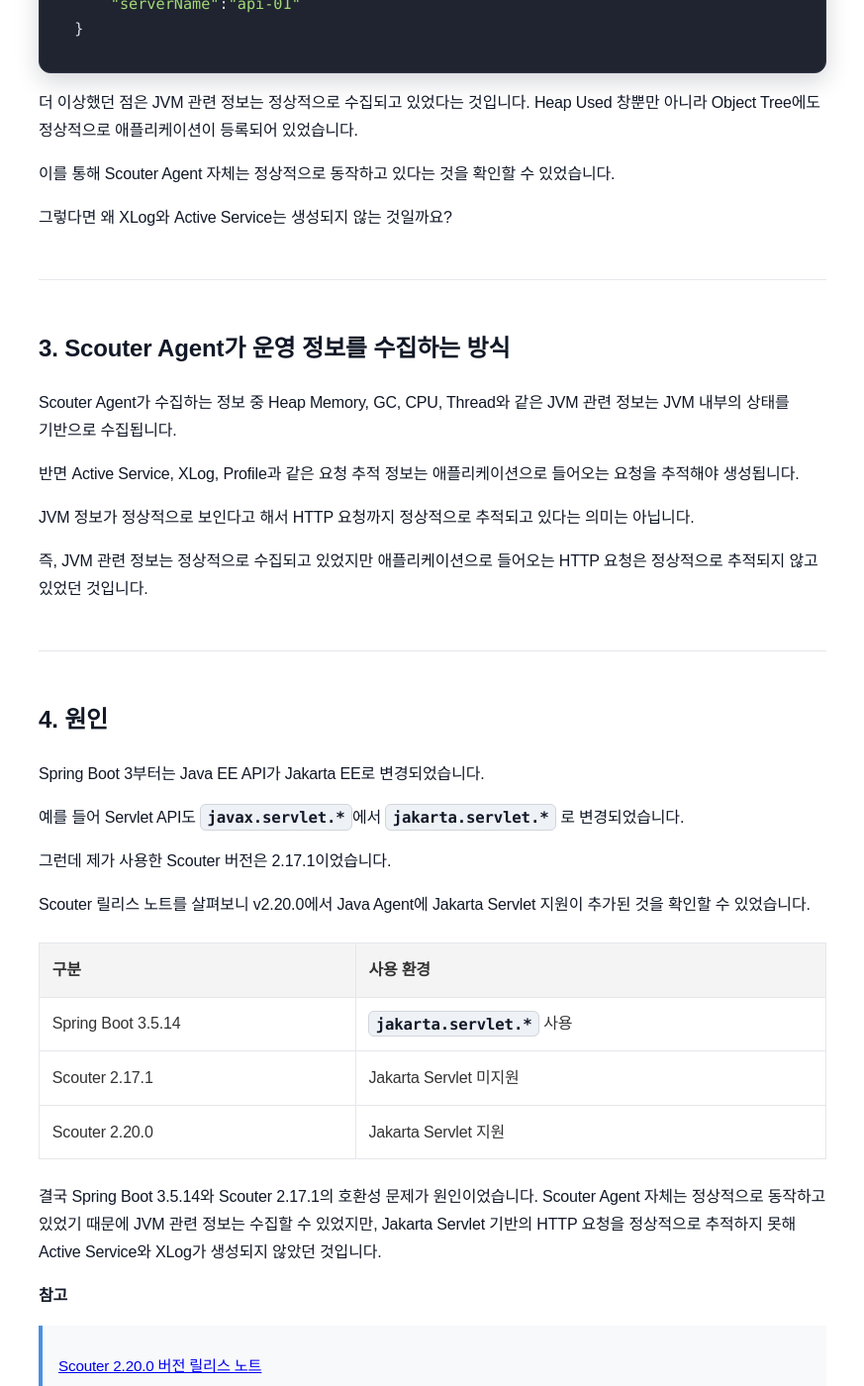
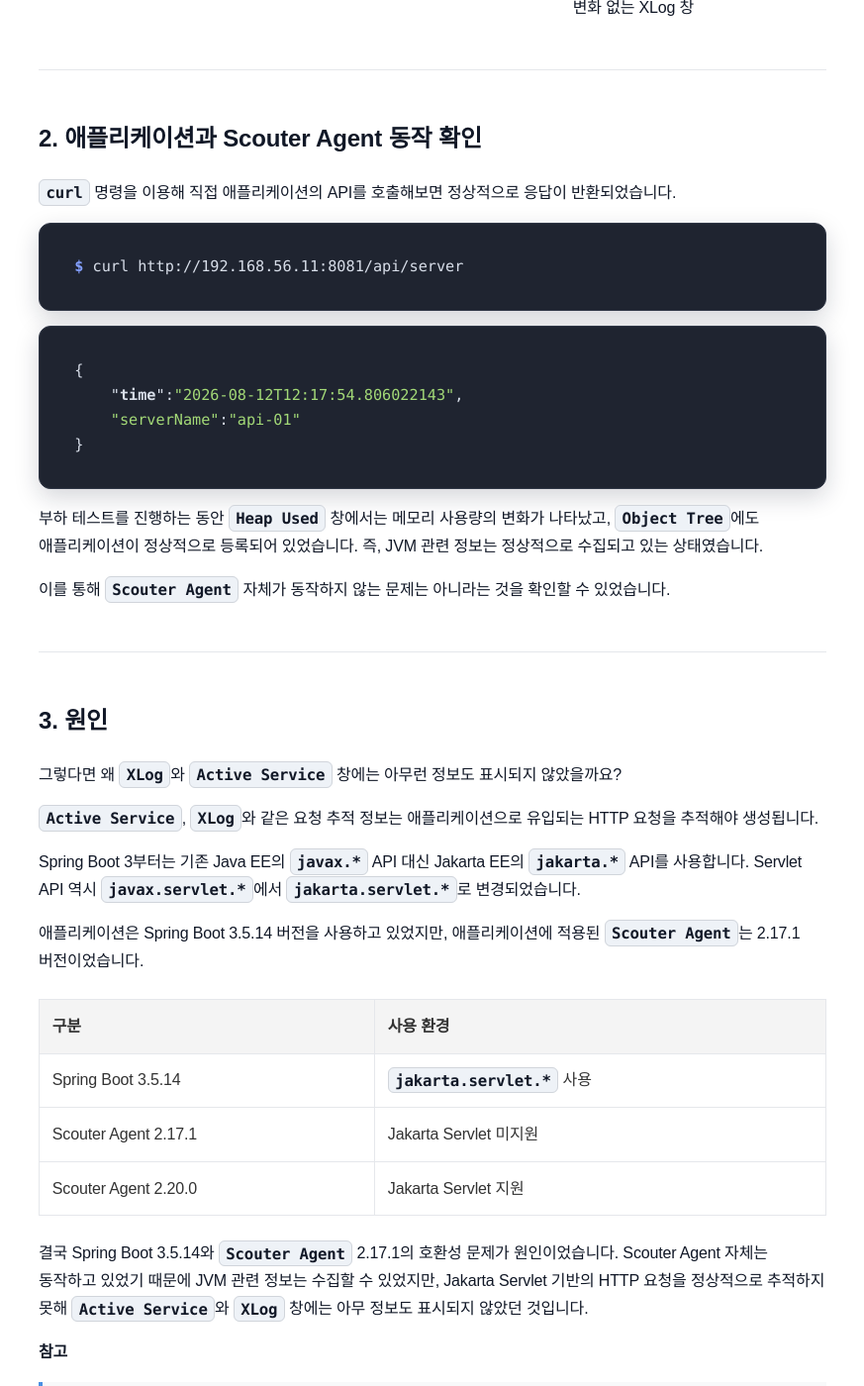
Before and after one commit to sanghoon-lee/sanghoon-lee.github.io, a Jekyll site: the page built from _posts/2026-08-13-scouter-trouble.md, in a window 1280 px wide and 1400 px high, scrolled down 2060 px. Shown: the whole window at 99% size, without its empty margins (203-1076 px from the left). Built offline with Jekyll 4.4.1, drawn with Linux system fonts in a browser that asks for light colours; nearby versions of some CDN libraries; comment, search, counter and statistics services are not loaded; some of the changed text lies outside the part shown.

Commit message:
스카우터 트러블슈팅 포스팅 추가

````diff
--- a/_posts/2026-08-13-scouter-trouble.md
+++ b/_posts/2026-08-13-scouter-trouble.md
@@ -10,24 +10,22 @@ tags:
   - 자바
 ---
 
-Spring Boot로 개발된 애플리케이션에 JMeter로 부하를 발생시켜 Scouter에서 운영 정보가 어떻게 변화하는지 확인하기 위한 토이프로젝트를 진행하던 도중에 이상 현상을 발견했습니다.
+Spring Boot로 개발된 애플리케이션에 `JMeter`로 부하를 발생시키고, `Scouter Server`에 수집되는 운영 정보의 변화를 확인하는 토이프로젝트를 진행하던 중 이상한 현상을 발견했습니다.
 
-분명 애플리케이션은 정상적으로 실행되고 있었고, Scouter Agent도 정상적으로 연동된 상태였습니다.
-
-하지만 아무리 애플리케이션에 요청을 전송해도 XLog 창에는 아무 표시도 나타나지 않았습니다.
+분명 애플리케이션은 정상적으로 실행되고 있었고, `Scouter Agent`도 애플리케이션에 정상적으로 적용된 것으로 보였습니다. 하지만 애플리케이션에 요청을 계속 전송해도 `Active Service`와 `XLog`에는 아무런 정보도 표시되지 않았습니다.
 
 ---
 
 ## 1. 문제 상황
 
-모니터링 대상 애플리케이션의 실행 환경은 다음과 같습니다.
+애플리케이션의 실행 환경은 다음과 같았습니다.
 
 * Spring Boot 3.5.14
 * Scouter 2.17.1
 * Java 21
 * Embedded Tomcat
 
-아래와 같은 조건으로 JMeter를 구성하고, 단일 API를 반복 호출하는 단순한 시나리오로 애플리케이션에 요청을 집중시켰습니다.
+그리고 단일 API를 반복 호출하는 단순한 시나리오로 애플리케이션에 부하를 발생시킬 수 있도록 `JMeter`를 아래와 같은 조건으로 구성했습니다.
 
 - Thread Group
   - Number of Threads : 50
@@ -39,20 +37,32 @@ Spring Boot로 개발된 애플리케이션에 JMeter로 부하를 발생시켜
   - Port : 8081
   - GET /api/server
 
-부하를 발생시키자 Heap Used 창을 통해 메모리 사용량의 변화가 관찰되었습니다.
+부하 테스트를 시작하자 `Heap Used` 창에서는 메모리 사용량의 변화가 나타났습니다.
 
 <img class="main-image" src="/assets/images/loadtest.png" alt="부하 발생시 Heap Used 변화">
 
-하지만 XLog, Active Service 등은 아무런 정보도 출력되지 않았습니다.
+하지만 `XLog`와 `Active Service` 창에는 아무런 정보도 표시되지 않았습니다.
+
+<div class="image-row">
+  <figure>
+    <img class="main-image" src="/assets/images/active-service.jpg" alt="변화 없는 Active Service">
+    <figcaption>변화 없는 Active Service 창</figcaption>
+  </figure>
+
+  <figure>
+    <img class="main-image" src="/assets/images/xlog.jpg" alt="변화 없는 XLog">
+    <figcaption>변화 없는 XLog 창</figcaption>
+  </figure>
+</div>
 
 ---
 
 ## 2. 애플리케이션과 Scouter Agent 동작 확인
 
-직접 애플리케이션의 API를 호출해 봤지만 정상적으로 응답이 반환되었습니다.
+`curl` 명령을 이용해 직접 애플리케이션의 API를 호출해보면 정상적으로 응답이 반환되었습니다.
 
 ```bash
-$ curl http://192.168.56.11:8081/api/server                                                                                                             er
+$ curl http://192.168.56.11:8081/api/server
 ```
 
 ```json
@@ -62,64 +72,62 @@ $ curl http://192.168.56.11:8081/api/server
 }
 ```
 
-더 이상했던 점은 JVM 관련 정보는 정상적으로 수집되고 있었다는 것입니다. Heap Used 창뿐만 아니라 Object Tree에도 정상적으로 애플리케이션이 등록되어 있었습니다.
+부하 테스트를 진행하는 동안 `Heap Used` 창에서는 메모리 사용량의 변화가 나타났고, `Object Tree`에도 애플리케이션이 정상적으로 등록되어 있었습니다. 즉, JVM 관련 정보는 정상적으로 수집되고 있는 상태였습니다.
 
-이를 통해 Scouter Agent 자체는 정상적으로 동작하고 있다는 것을 확인할 수 있었습니다.
-
-그렇다면 왜 XLog와 Active Service는 생성되지 않는 것일까요?
+이를 통해 `Scouter Agent` 자체가 동작하지 않는 문제는 아니라는 것을 확인할 수 있었습니다.
 
 ---
 
-## 3. Scouter Agent가 운영 정보를 수집하는 방식
+## 3. 원인
 
-Scouter Agent가 수집하는 정보 중 Heap Memory, GC, CPU, Thread와 같은 JVM 관련 정보는 JVM 내부의 상태를 기반으로 수집됩니다.
+그렇다면 왜 `XLog`와 `Active Service` 창에는 아무런 정보도 표시되지 않았을까요?
 
-반면 Active Service, XLog, Profile과 같은 요청 추적 정보는 애플리케이션으로 들어오는 요청을 추적해야 생성됩니다.
+`Active Service`, `XLog`와 같은 요청 추적 정보는 애플리케이션으로 유입되는 HTTP 요청을 추적해야 생성됩니다.
 
-JVM 정보가 정상적으로 보인다고 해서 HTTP 요청까지 정상적으로 추적되고 있다는 의미는 아닙니다.
+Spring Boot 3부터는 기존 Java EE의 `javax.*` API 대신 Jakarta EE의 `jakarta.*` API를 사용합니다. Servlet API 역시 `javax.servlet.*`에서 `jakarta.servlet.*`로 변경되었습니다.
 
-즉, JVM 관련 정보는 정상적으로 수집되고 있었지만 애플리케이션으로 들어오는 HTTP 요청은 정상적으로 추적되지 않고 있었던 것입니다.
-
----
-
-## 4. 원인
-
-Spring Boot 3부터는 Java EE API가 Jakarta EE로 변경되었습니다.
-
-예를 들어 Servlet API도 `javax.servlet.*`에서 `jakarta.servlet.*` 로 변경되었습니다.
-
-그런데 제가 사용한 Scouter 버전은 2.17.1이었습니다.
-
-Scouter 릴리스 노트를 살펴보니 v2.20.0에서 Java Agent에 Jakarta Servlet 지원이 추가된 것을 확인할 수 있었습니다.
+애플리케이션은 Spring Boot 3.5.14 버전을 사용하고 있었지만, 애플리케이션에 적용된 `Scouter Agent`는 2.17.1 버전이었습니다.
 
 | 구분                 | 사용 환경                  |
 | ------------------ | ---------------------- |
 | Spring Boot 3.5.14 | `jakarta.servlet.*` 사용 |
-| Scouter 2.17.1     | Jakarta Servlet 미지원    |
-| Scouter 2.20.0     | Jakarta Servlet 지원     |
+| Scouter Agent 2.17.1     | Jakarta Servlet 미지원 |
+| Scouter Agent 2.20.0     | Jakarta Servlet 지원 |
 
-결국 Spring Boot 3.5.14와 Scouter 2.17.1의 호환성 문제가 원인이었습니다. Scouter Agent 자체는 정상적으로 동작하고 있었기 때문에 JVM 관련 정보는 수집할 수 있었지만, Jakarta Servlet 기반의 HTTP 요청을 정상적으로 추적하지 못해 Active Service와 XLog가 생성되지 않았던 것입니다.
+결국 Spring Boot 3.5.14와 `Scouter Agent` 2.17.1의 호환성 문제가 원인이었습니다. Scouter Agent 자체는 동작하고 있었기 때문에 JVM 관련 정보는 수집할 수 있었지만, Jakarta Servlet 기반의 HTTP 요청을 정상적으로 추적하지 못해 `Active Service`와 `XLog` 창에는 아무 정보도 표시되지 않았던 것입니다.
 
 **참고**
 
+> Scouter 릴리스 노트를 살펴보니 v2.20.0에서 Java Agent에 Jakarta Servlet 지원이 추가된 것을 확인할 수 있었습니다.
+> <br>
 > [Scouter 2.20.0 버전 릴리스 노트](https://github.com/scouter-project/scouter/releases/tag/v2.20.0)
 
 ---
 
-## 5. 해결 방법
+## 4. 문제 해결
 
-Jakarta Servlet을 지원하는 Scouter 2.20.0으로 버전을 변경해서 문제를 해결할 수 있었습니다.
+`Scouter Agent`를 2.20.0 버전으로 변경하고, 동일한 방법으로 애플리케이션에 요청을 전송했습니다.
 
-하지만 현재 Docker Hub에 공개된 최신 이미지가 2.17.1 버전이었기 때문에 Scouter 2.20.0 배포 파일을 다운로드하고 Docker 이미지를 직접 생성해서 사용했습니다.
+이번에는 이전과 달리 `Active Service`에 처리 중인 요청이 표시되었고, `XLog`에도 처리된 요청이 정상적으로 나타나는 것을 확인할 수 있었습니다.
 
-이후 진행하고 있던 토이프로젝트를 Scouter 2.20.0 버전으로 변경했고, 관련 포스팅도 새로운 환경에 맞게 수정했습니다.
+<div class="image-row">
+  <figure>
+    <img class="main-image" src="/assets/images/xxxx" alt="정상적으로 표시되는 Active Service">
+    <figcaption>Active Service</figcaption>
+  </figure>
+
+  <figure>
+    <img class="main-image" src="/assets/images/xxxx" alt="정상적으로 표시되는 XLog">
+    <figcaption>XLog</figcaption>
+  </figure>
+</div>
 
 ---
 
-## 6. 마무리
+## 5. 마무리
 
-이번 문제를 통해 Heap 정보가 정상적으로 수집된다고 해서 Scouter의 모든 모니터링 기능이 정상적으로 동작하는 것은 아니라는 점을 알게 되었습니다.
+이번 문제를 통해 일부 정보만 정상적으로 수집된다고 해서 `Scouter`의 모든 모니터링 기능이 정상적으로 동작하는 것은 아니라는 점을 알게 되었습니다.
 
-JVM 상태를 수집하는 것과 HTTP 요청을 추적하는 것은 서로 다른 영역이기 때문에, 일부 정보만 정상적으로 보인다면 Agent의 연결 상태뿐만 아니라 애플리케이션 환경과 Scouter 버전의 호환성도 함께 확인할 필요가 있습니다.
+JVM 상태를 수집하는 것과 HTTP 요청을 추적하는 것은 서로 다른 영역이기 때문에, 일부 정보만 정상적으로 보인다면 Agent의 연결 상태뿐만 아니라 애플리케이션 환경과 `Scouter` 버전의 호환성도 함께 확인할 필요가 있습니다.
 
-특히 Spring Boot 3 환경에서 Heap 정보는 정상적으로 보이지만 Active Service나 XLog가 생성되지 않는다면 Jakarta Servlet을 지원하는 Scouter 버전인지 확인해보는 것이 좋습니다.
+특히 Spring Boot 3 환경에서 JVM 관련 정보는 정상적으로 수집되지만 `Active Service`나 `XLog`가 표시되지 않는다면, 사용 중인 `Scouter Agent`가 Jakarta Servlet을 지원하는 버전인지 확인해보는 것이 좋습니다.
````
